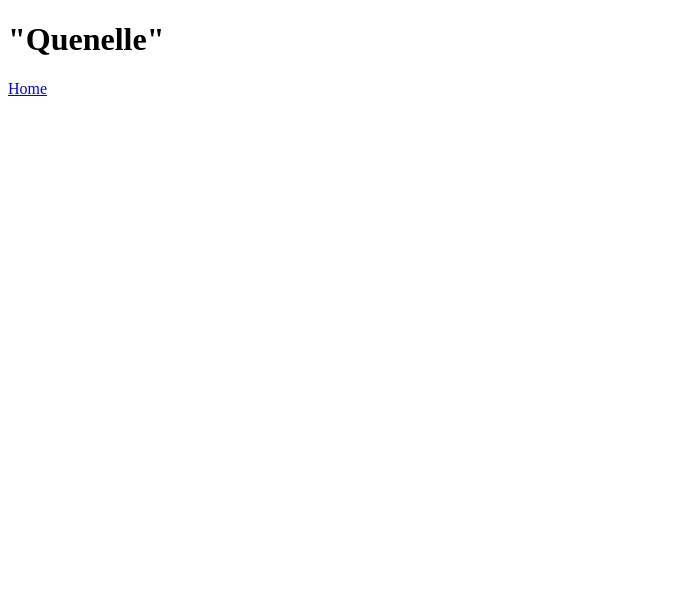
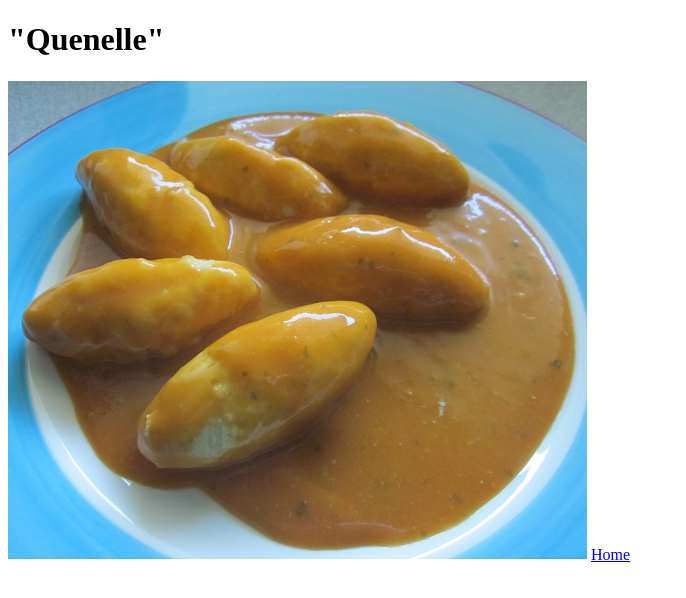
Before and after one commit to remzr/odin-recipes, a plain HTML site: page recipes/quenelle.html in a window 1280 px wide. Shown: the whole page, without its empty margins (0-686 px from the left). Drawn offline with Linux system fonts and the light colour scheme.

Commit message:
Add image to recipe

```diff
--- a/recipes/quenelle.html
+++ b/recipes/quenelle.html
@@ -6,6 +6,7 @@
     </head>
     <body>
         <h1>"Quenelle"</h1>
+        <img src="../images/quenelles.jpeg"  alt="Quenelles with sauce" height="480" width="579">
         <a href="../index.html">Home</a>
     </body>
 </html>
```
Also changed, not shown: images/quenelles.jpeg (added).
